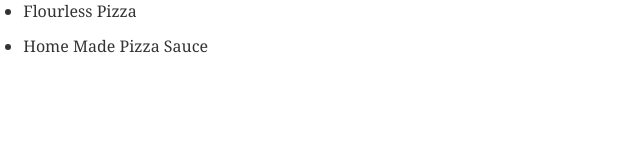
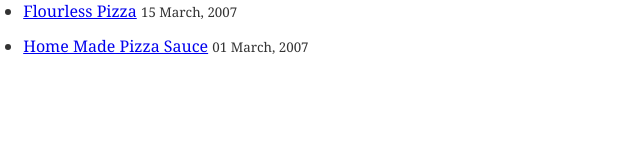
Before and after one commit to tamouse/gatsby-recipes.tamouse.org, a Gatsby site: page /recipes/pizza in a window 1280 px wide. Shown: the whole page, without its empty margins (0-640 px from the left). Built offline with nearby package versions, Linux system fonts and the light colour scheme; Gatsby itself is replaced by a stand-in of ours; some packages are replaced by stand-ins of ours.

Commit message:
Fix problem with dates in markdown posts by upgrading
- move excerpts out of frontmatter to first paragraph in markdown files
- Add a recipe index item component
-

```diff
--- /dev/null
+++ b/src/components/recipe_index_item.js
@@ -0,0 +1,14 @@
+import React from 'react'
+
+export const RecipeIndexItem = ({recipe}) => {
+  return (
+    <li>
+      <a href={recipe.url ? recipe.url : "#"}>
+        {recipe.title}
+      </a>{" "}
+      <small>
+        {recipe.date}
+      </small>
+    </li>
+  )
+}
--- a/src/pages/recipes/pizza/flourless_pizza.md
+++ b/src/pages/recipes/pizza/flourless_pizza.md
@@ -1,11 +1,11 @@
 ---
 layout: post
 title: "Flourless Pizza"
-date: 2007-03-15 23:49:02 -0500
+date: 2007-03-15
 tags: [flourless, low-carb, gluten-free]
-excerpt: Uses low-fat ricotta cheese as the basis for the crust. Low carb, gluten-free, celiac-compatible.
 ---
 
+Uses low-fat ricotta cheese as the basis for the crust. Low carb, gluten-free, celiac-compatible.
 
 
 ## Ingredients
--- a/src/pages/recipes/pizza/home-made_pizza_sauce.md
+++ b/src/pages/recipes/pizza/home-made_pizza_sauce.md
@@ -1,9 +1,11 @@
 ---
 layout: post
 title: "Home Made Pizza Sauce"
-date: 2007-03-15 23:41:39 -0500
-excerpt: A nice recipe for a sugar-free pizza sauce you make yourself! Low-cal, low-carb.
+date: 2007-03-01
 ---
+
+A nice recipe for a sugar-free pizza sauce you make yourself! Low-cal, low-carb.
+
 The following ingredients are to taste. Work to find the right
 amounts for your desires.
 
--- a/src/pages/recipes/pizza/index.js
+++ b/src/pages/recipes/pizza/index.js
@@ -1,13 +1,12 @@
 import React from "react"
+import {RecipeIndexItem} from "../../../components/recipe_index_item";
 
 export default ({data: {allMarkdownRemark: {edges: nodes}}}) => {
   return (
     <ul>
       {nodes.map(({node}, idx) => {
         return (
-          <li key={idx}>
-            {node.frontmatter.title}
-          </li>
+          <RecipeIndexItem recipe={node.frontmatter} key={idx}/>
         );
       })}
     </ul>
@@ -23,7 +22,13 @@ export const query = graphql`
     }) {
       edges {
         node {
-          id frontmatter { title } fileAbsolutePath
+          id
+          frontmatter {
+            title
+            date(formatString: "DD MMMM, YYYY")
+          }
+          fileAbsolutePath
+          excerpt
         }
       }
     }
--- a/src/pages/recipes/side-dishes/oven-roasted_vegetables.md
+++ b/src/pages/recipes/side-dishes/oven-roasted_vegetables.md
@@ -1,11 +1,11 @@
 ---
 layout: post
 title: "Oven Roasted Vegetables"
-date: 2007-03-15 23:30:39 -0500
+date: 2007-03-15
 tags: [vegetables, roasting]
-excerpt: I love oven-roasted vegetables. They bring a distinctive flavour to salads and other dishes, as well as being great as an accompaniment to a main dish.
 ---
 
+I love oven-roasted vegetables. They bring a distinctive flavour to salads and other dishes, as well as being great as an accompaniment to a main dish.
 
 This recipe came from somewhere, and as I read it over, it seems pretty rigid. Feel free to let loose with pretty much anything.
 
```
Also changed, not shown: package.json (+10 -10 lines), 1 other file.
